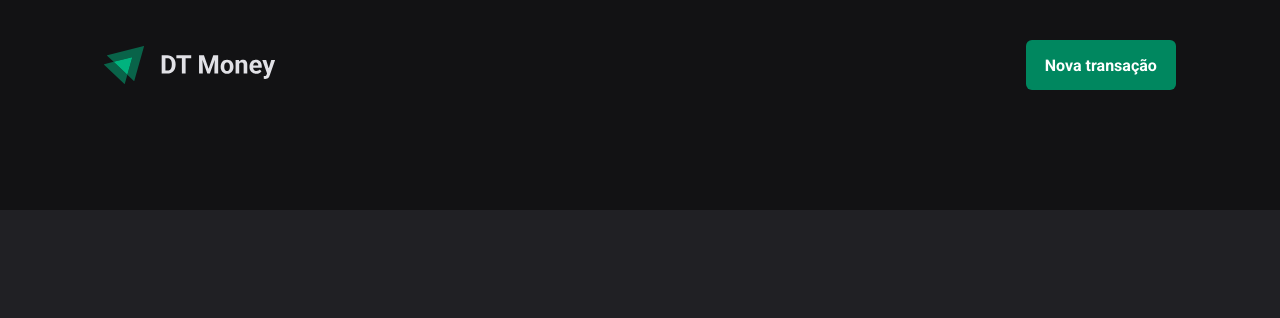
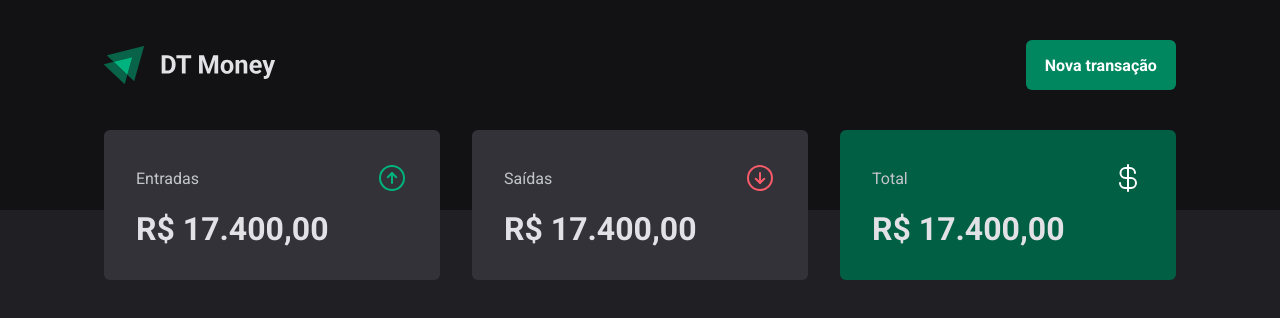
Before and after one commit to filipesalesaraujo/dt-money, a React (Vite) app: page / in a window 1280 px wide. Shown: the top 318 px of the page. Built offline with nearby package versions, Linux system fonts and the light colour scheme.

Commit message:
Estrutura visual - Componente: Summary

```diff
--- a/package.json
+++ b/package.json
@@ -9,6 +9,7 @@
     "preview": "vite preview"
   },
   "dependencies": {
+    "phosphor-react": "^1.4.1",
     "react": "^18.2.0",
     "react-dom": "^18.2.0",
     "styled-components": "^5.3.5"
--- a/src/App.tsx
+++ b/src/App.tsx
@@ -2,13 +2,13 @@
 import {defaultTheme} from "./styles/themes/default";
 import {GlobalStyle} from "./styles/global";
 
-import {Header} from "./components/Header";
+import {Transactions} from "./pages/Transactions";
 
 export function App() {
     return (
         <ThemeProvider theme={defaultTheme}>
             <GlobalStyle/>
-            <Header/>
+            <Transactions />
         </ThemeProvider>
     )
 }
--- /dev/null
+++ b/src/components/Summary/index.tsx
@@ -0,0 +1,34 @@
+import {ArrowCircleDown, ArrowCircleUp, CurrencyDollar} from "phosphor-react";
+
+import {SummaryCard, SummaryContainer} from "./styles";
+
+export function Summary() {
+    return (
+        <SummaryContainer>
+            <SummaryCard>
+                <header>
+                    <span>Entradas</span>
+                    <ArrowCircleUp size={32} color="#00b37e" />
+                </header>
+                <strong>R$ 17.400,00</strong>
+            </SummaryCard>
+
+            <SummaryCard>
+                <header>
+                    <span>Saídas</span>
+                    <ArrowCircleDown size={32} color="#f75a68" />
+                </header>
+                <strong>R$ 17.400,00</strong>
+            </SummaryCard>
+
+            <SummaryCard variant='green'>
+                <header>
+                    <span>Total</span>
+                    <CurrencyDollar size={32} color="#fff" />
+                </header>
+                <strong>R$ 17.400,00</strong>
+            </SummaryCard>
+        </SummaryContainer>
+
+)
+}
--- /dev/null
+++ b/src/components/Summary/styles.ts
@@ -0,0 +1,39 @@
+import styled, {css} from "styled-components";
+
+export const SummaryContainer = styled.section`
+  width: 100%;
+  max-width: 1120px;
+  margin: 0 auto;
+  padding: 0 1.5rem;
+
+  display: grid;
+  grid-template-columns: repeat(3, 1fr);
+  gap: 2rem;
+  margin-top: -5rem;
+`;
+
+interface SummaryCardProps {
+    variant?: 'green';
+}
+
+export const SummaryCard = styled.div<SummaryCardProps>`
+  background-color: ${props => props.theme['gray-600']};
+  border-radius: 6px;
+  padding: 2rem;
+
+  header {
+    display: flex;
+    align-items: center;
+    justify-content: space-between;
+    color: ${props => props.theme['gray-300']};
+  }
+
+  strong {
+    display: block;
+    margin-top: 1rem;
+    font-size: 2rem;
+  }
+
+  ${props => props.variant === 'green' && css`
+    background-color: ${props.theme['green-700']}`}
+`
--- a/src/pages/Transactions/index.tsx
+++ b/src/pages/Transactions/index.tsx
@@ -1,9 +1,11 @@
 import {Header} from "../../components/Header";
+import {Summary} from "../../components/Summary";
 
 export function Transactions() {
     return (
         <div>
             <Header/>
+            <Summary />
         </div>
     )
 }
```
Also changed, not shown: 1 other file (tests, documents, lock files or other folders).
